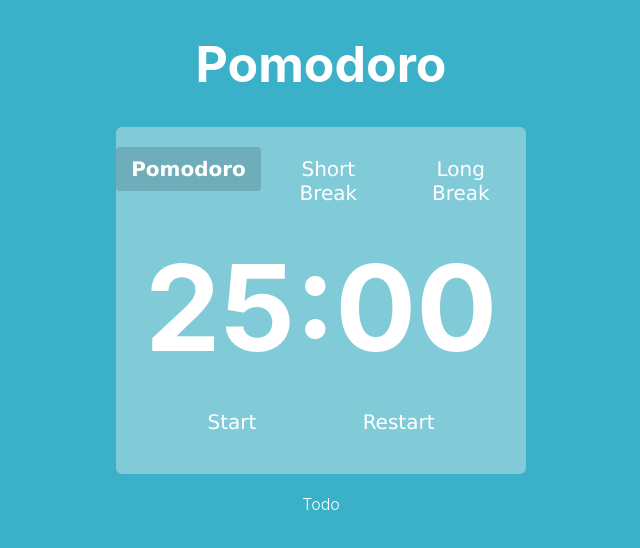
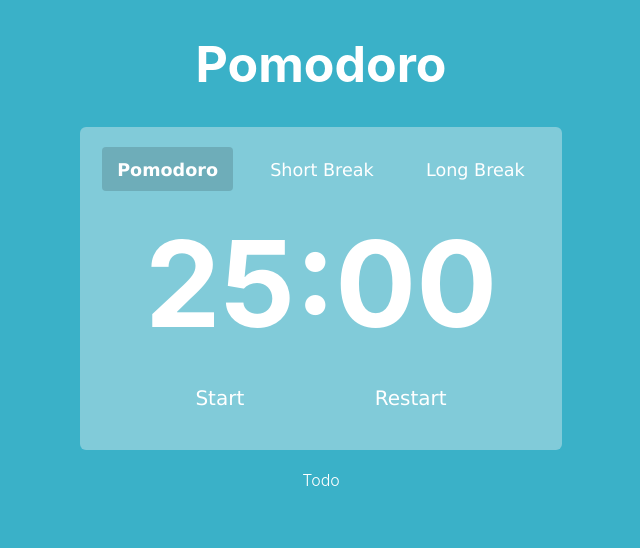
Before and after one commit to vk62001/pomodoro-web, a React (Vite) app: page / in a window 1280 px wide. Shown: the top 548 px of the page, without its empty margins (319-959 px from the left). Built offline with nearby package versions, Linux system fonts and the light colour scheme.

Commit message:
Add window resize function

```diff
--- a/src/components/Options/Options.tsx
+++ b/src/components/Options/Options.tsx
@@ -1,4 +1,5 @@
 import '../Timer/Timer.css'
+import '../styles.css'
 
 interface IOptions {
     timerSetter: any
@@ -15,6 +16,6 @@ export const Options = ({ timerSetter, option, seconds, styling }: IOptions) =>
 
     return (
         <div className='option'>
-            <button className={styling} onClick={() => toggle()}>{option}</button>
+            <button className={styling} onClick={() => toggle()}><label className='buttons-text'>{option}</label></button>
         </div>)
 }
--- a/src/components/Timer/Timer.css
+++ b/src/components/Timer/Timer.css
@@ -5,7 +5,7 @@
     padding: 20px 0px 30px;
     border-radius: 6px;
     margin-bottom: 20px;
-    width: 80%;
+    width: 100%;
 
 }
 
--- a/src/components/Timer/Timer.tsx
+++ b/src/components/Timer/Timer.tsx
@@ -19,10 +19,13 @@ export const Timer = ({ bgColour }: IWatch) => {
     const [resetClicked, setResetClicked] = useState<boolean>(false);
     const [startClicked, setStartClicked] = useState<boolean>(false);
 
+    const [width, setWidth] = useState(window.innerWidth);
+
 
     useEffect(() => {
         //if no params, only launch once. If you pass params, when the variables change, it renders
         let timer: any = null;
+        console.log(document.body.clientWidth)
 
         //clear timer when we click in an option and set start to false
         if (seconds === 0 && start) {
@@ -36,7 +39,7 @@ export const Timer = ({ bgColour }: IWatch) => {
 
             timer = setInterval(() => {
                 setSeconds(seconds - 1)
-            }, 10);
+            }, 1000);
 
 
         } else if (!start || seconds !== 0) {
@@ -47,6 +50,31 @@ export const Timer = ({ bgColour }: IWatch) => {
         return () => clearInterval(timer);
 
     }, [start, seconds]); //que es este arreglo al final? se puede usar un objeto vacio tambien? o otro tipo de data collection?
+
+
+
+    useEffect(() => {
+        function handleWindowResize() {
+            setWindowSize(getWindowSize());
+            console.log(windowSize)
+        }
+
+        window.addEventListener('resize', handleWindowResize);
+
+        return () => {
+            window.removeEventListener('resize', handleWindowResize);
+        };
+    }, []);
+
+
+
+    const getWindowSize = () => {
+        const { innerWidth, innerHeight } = window;
+        return { innerWidth, innerHeight };
+    }
+
+    const [windowSize, setWindowSize] = useState(getWindowSize());
+
 
     const timerSetter = (seconds: number): void => {
         setSeconds(seconds)
@@ -95,13 +123,13 @@ export const Timer = ({ bgColour }: IWatch) => {
         <div className="timer">
             <div className="options">
                 <div >
-                    <Options styling={mode === 1500 ? "button-clicked" : "button"} timerSetter={timerSetter} option={"Pomodoro"} seconds={1500} />
+                    <Options styling={mode === 1500 ? "button-clicked" : "button"} timerSetter={timerSetter} option={windowSize.innerWidth > 920 ? "Pomodoro" : "Pomo"} seconds={1500} />
                 </div>
                 <div>
-                    <Options styling={mode === 300 ? "button-clicked" : "button"} timerSetter={timerSetter} option={"Short Break"} seconds={300} />
+                    <Options styling={mode === 300 ? "button-clicked" : "button"} timerSetter={timerSetter} option={windowSize.innerWidth > 920 ? "Short Break" : "Short"} seconds={300} />
                 </div>
                 <div>
-                    <Options styling={mode === 900 ? "button-clicked" : "button"} timerSetter={timerSetter} option={"Long Break"} seconds={900} />
+                    <Options styling={mode === 900 ? "button-clicked" : "button"} timerSetter={timerSetter} option={windowSize.innerWidth > 920 ? "Long Break" : "Long"} seconds={900} />
                 </div>
             </div>
             <Watch seconds={seconds} />
--- a/src/components/Watch/Watch.tsx
+++ b/src/components/Watch/Watch.tsx
@@ -1,9 +1,7 @@
-import { Box, Grid } from "@mui/material"
 import './Watch.css'
 
 interface IWatch {
     seconds: number,
-
 }
 
 export const Watch = ({ seconds }: IWatch) => {
@@ -16,7 +14,7 @@ export const Watch = ({ seconds }: IWatch) => {
         return `${minutes.toString().padStart(2, '0')}:${seconds.toString().padStart(2, '0')}`
     }
     return (
-        <Grid xs={12} >
-            <Box component="span" ><p className="watch">{formatTime(seconds)}</p></Box>
-        </Grid>)
+        <div>
+            <div><p className="watch">{formatTime(seconds)}</p></div>
+        </div>)
 }
--- a/src/components/styles.css
+++ b/src/components/styles.css
@@ -5,9 +5,46 @@
 .timer-container{
     display: flex;
     justify-content: center;
+    width: 100%;
 }
 
 .pomodoro{
-    width: 40vw;
+    width: calc(40% - 30px);
+  }
+
+  .buttons-text{
+    font-size: clamp(1rem, 0.8662rem + 0.5634vw, 1.1rem);
+}
+
+  /* Extra small devices (phones, 600px and down) */
+@media only screen and (max-width: 600px) {
 
 }
+
+/* Small devices (portrait tablets and large phones, 600px and up) */
+@media only screen and (min-width: 600px) {
+
+}
+
+/* Medium devices (landscape tablets, 768px and up) */
+@media only screen and (min-width: 768px) {
+
+}
+
+/* Large devices (laptops/desktops, 992px and up) */
+@media only screen and (min-width: 992px) {
+
+}
+
+/* Extra large devices (large laptops and desktops, 1200px and up) */
+@media only screen and (max-width: 1024px) {
+   .buttons-text{
+    font-size: clamp(1rem, 0.8662rem + 0.5634vw, 1rem);
+
+   }
+}
+
+/* Extra large devices (large laptops and desktops, 1200px and up) */
+@media only screen and (min-width: 1200px) {
+
+}
```
Also changed, not shown: 1 other file (tests, documents, lock files or other folders).
